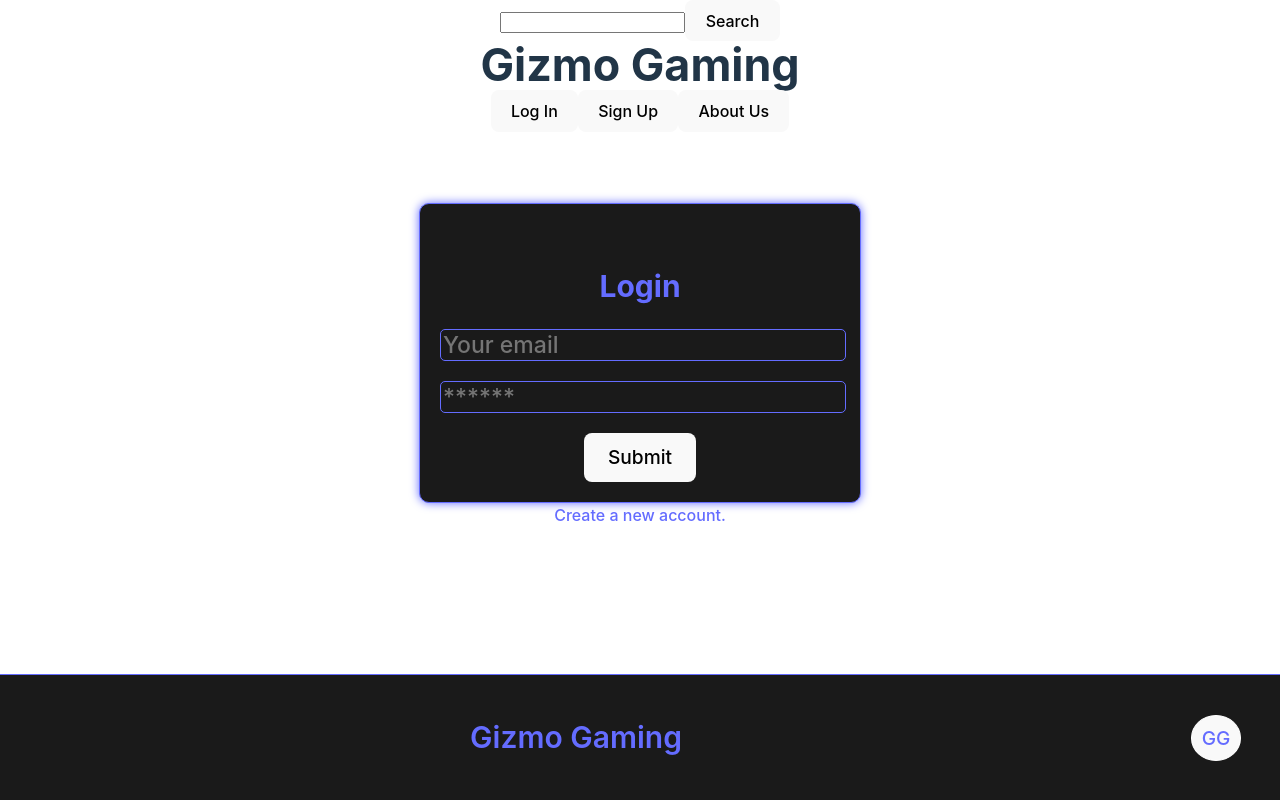
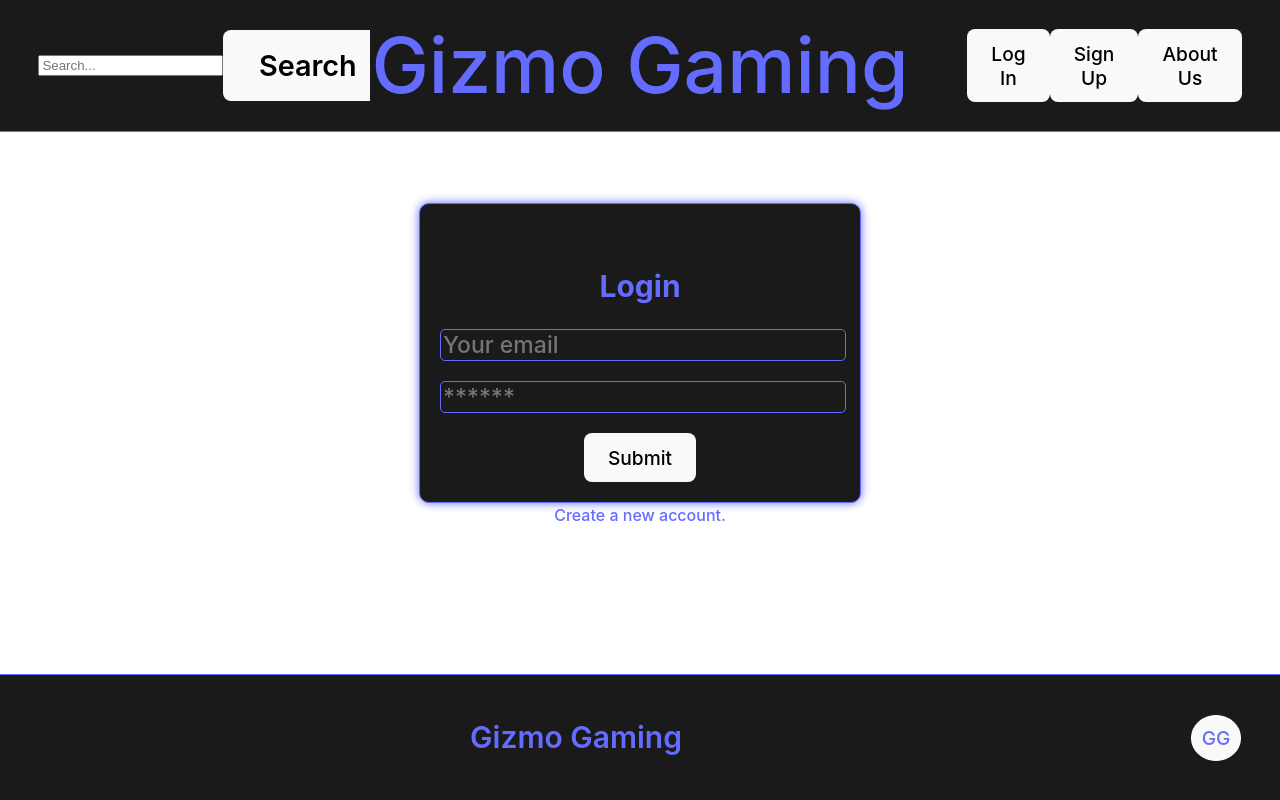
Before and after one commit to RonaldMartin02/gizmo-gaming-V1, a React (Vite) app in the folder client/: page /LogIn in a window 1280 px wide. Built offline with nearby package versions, Linux system fonts and the light colour scheme.

Commit message:
For Ronald to do edit btns

```diff
--- a/client/src/components/LoggedOutHeader.jsx
+++ b/client/src/components/LoggedOutHeader.jsx
@@ -1,21 +1,39 @@
-import React from 'react';
-import Auth from '../utils/auth';
-import { Link, useLocation } from 'react-router-dom';
+import { useState } from 'react';
+// import { Link, useLocation } from 'react-router-dom';
 
 export default function Header() {
+  const [searchTerm, setsearchTerm] = useState('');
 
-    return (
-    <header >
-      <div>
-     <input type="text"/>
-     <button>Search</button>
+  const handleChange = (event) => {
+    setsearchTerm(event.target.value);
+  };
+
+  const handleSearch = () => {
+    if (searchTerm.trim() === '') {
+      alert('Please enter a search term.');
+      return;
+    }
+    window.location.href = `/Search/${searchTerm}`;
+  };
+
+
+  return (
+    <header className='Header'>
+      <div className='Header_Search'>
+          <input
+            type="text"
+            value={searchTerm}
+            onChange={handleChange}
+            placeholder="Search..."
+          />
+          <button className='Header_Search_Btn' onClick={handleSearch}>Search</button>
+        </div>
+      <div className='Header_GizmoGaming' onClick={() => { window.location.href = "/" }}>Gizmo Gaming</div>
+      <div className='Header_Btns'>
+        <button onClick={() => { window.location.href = "/Login" }}>Log In</button>
+        <button onClick={() => { window.location.href = "/Signup" }}>Sign Up</button>
+        <button onClick={() => { window.location.href = "/Aboutus" }}>About Us</button>
       </div>
-        <h2 className='GizmoGaming'onClick={()=>{window.location.href = "/"}}>Gizmo Gaming</h2>
-        <div>
-        <button onClick={()=>{window.location.href = "./Login"}}>Log In</button>
-        <button  onClick={()=>{window.location.href = "./Signup"}}>Sign Up</button>
-        <button onClick={()=>{window.location.href = "./Aboutus"}}>About Us</button>
-        </div>
-      </header>
-    );
-  }
+    </header>
+  );
+}
--- a/client/src/pages/Build.jsx
+++ b/client/src/pages/Build.jsx
@@ -4,7 +4,7 @@ import Auth from '../utils/auth';
 import { useParams } from 'react-router-dom';
 import { useQuery, useMutation } from '@apollo/client';
 
-import Comment from '../components/Comment';
+// import Comment from '../components/Comment';
 
 import { GET_BUILD } from '../utils/queries';
 import { REMOVE_BUILD } from '../utils/mutations';
@@ -57,6 +57,8 @@ export default function Build() {
                     <button onClick={handleDelete}>Delete</button>
                 </div>
             );
+        } else {
+            return <div>Login to edit this post!</div>
         }
 
     }
```
